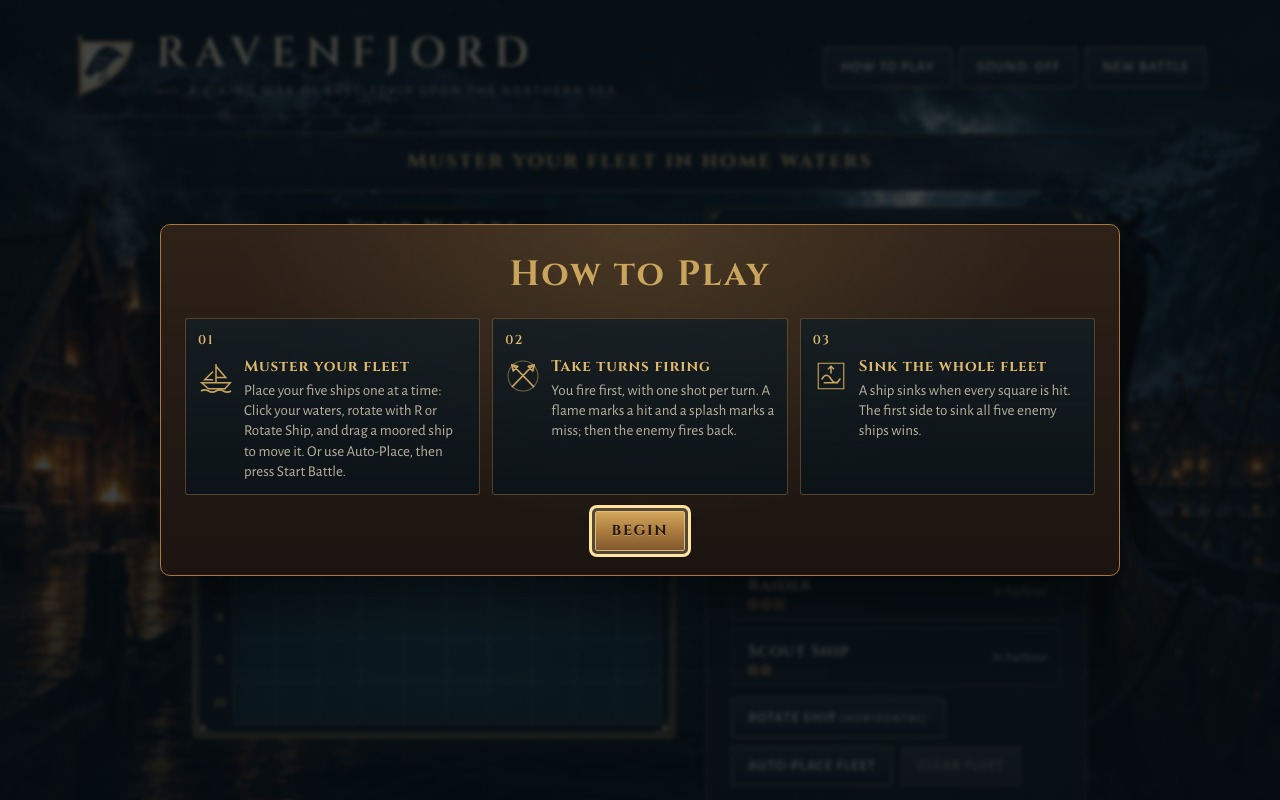
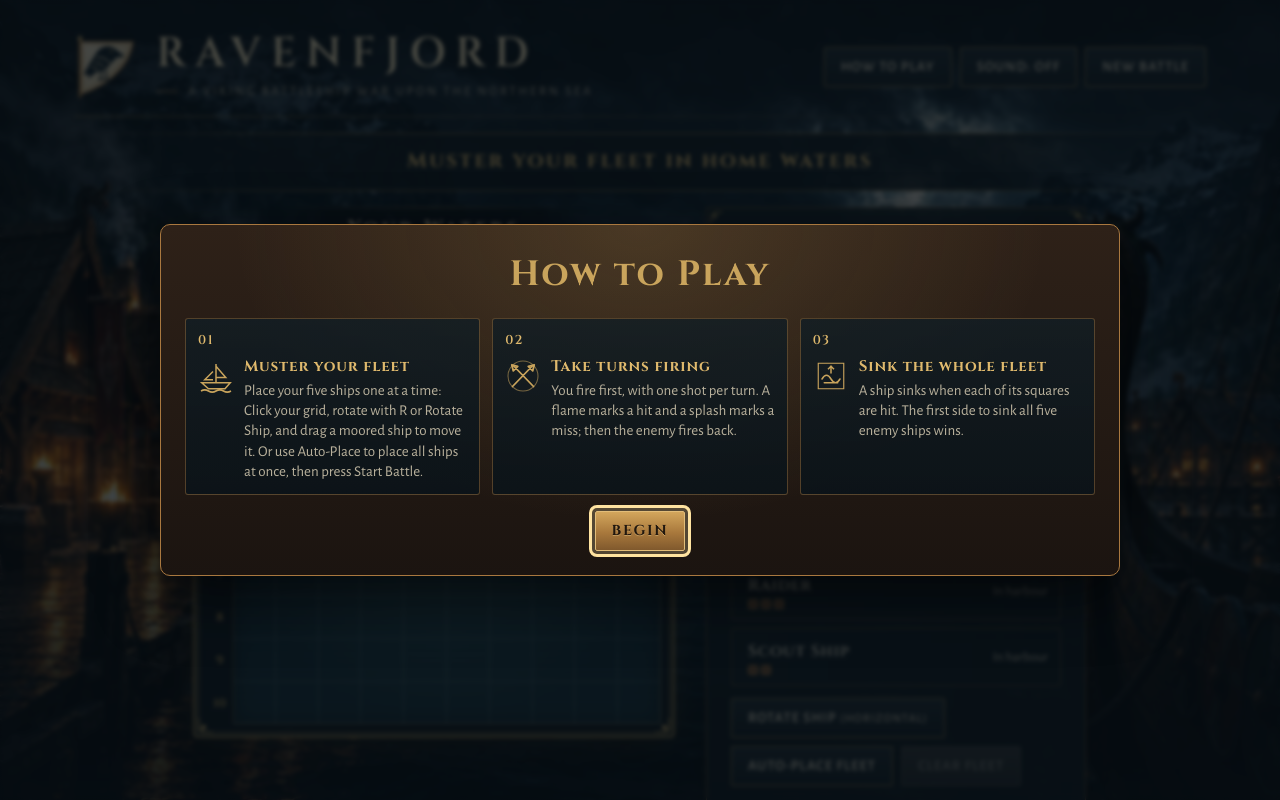
Before and after one commit to akahn23/fleet-command-battleship, a React (Vite) app: page / in a window 1280 px wide. Shown: the top 800 px of the page. Built offline with nearby package versions, Linux system fonts and the light colour scheme.

Commit message:
Reword the tagline and How to Play steps
Co-Authored-By: Devin AI <158243242+devin-ai-integration[bot]@users.noreply.github.com>

```diff
--- a/src/components/Dialog/IntroDialog.tsx
+++ b/src/components/Dialog/IntroDialog.tsx
@@ -47,11 +47,11 @@ export function IntroDialog({ onClose }: IntroDialogProps) {
               <h3>Muster your fleet</h3>
               <p>
                 Place your five ships one at a time: <span className="only-fine">Click</span>
-                <span className="only-coarse">Tap</span> your waters, rotate with{' '}
+                <span className="only-coarse">Tap</span> your grid, rotate with{' '}
                 <span className="only-fine">R or </span>
                 Rotate Ship, and <span className="only-fine">drag a moored ship</span>
                 <span className="only-coarse">drag with your finger</span> to move it. Or use
-                Auto-Place, then press Start Battle.
+                Auto-Place to place all ships at once, then press Start Battle.
               </p>
             </div>
           </li>
@@ -104,8 +104,8 @@ export function IntroDialog({ onClose }: IntroDialogProps) {
             <div>
               <h3>Sink the whole fleet</h3>
               <p>
-                A ship sinks when every square is hit. The first side to sink all five enemy ships
-                wins.
+                A ship sinks when each of its squares are hit. The first side to sink all five enemy
+                ships wins.
               </p>
             </div>
           </li>
--- a/src/components/Header/Header.tsx
+++ b/src/components/Header/Header.tsx
@@ -95,7 +95,7 @@ export function Header({
         </svg>
         <div>
           <h1>Ravenfjord</h1>
-          <p className="site-header__tagline">A Viking war of Battleship upon the northern sea</p>
+          <p className="site-header__tagline">A Viking Battleship war upon the northern sea</p>
         </div>
       </div>
       <div className="site-header__actions">
```
Also changed, not shown: 3 other files (tests, documents, lock files or other folders).
